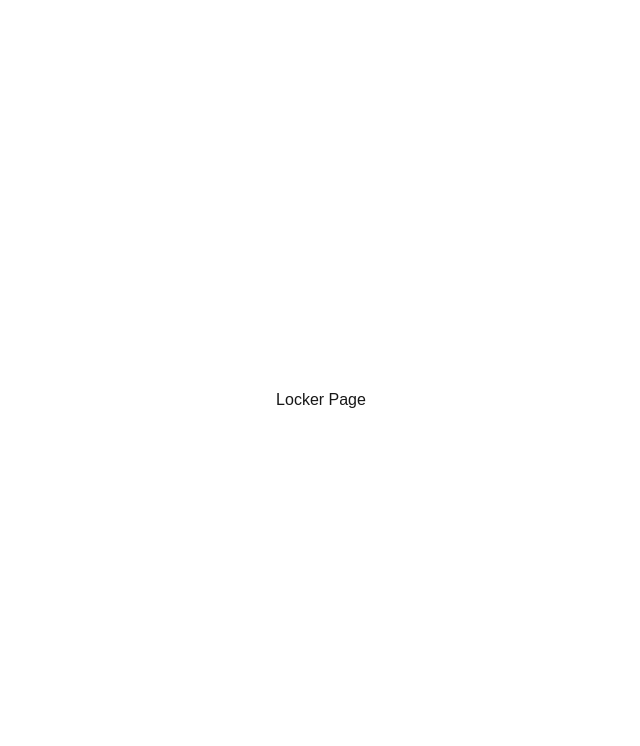
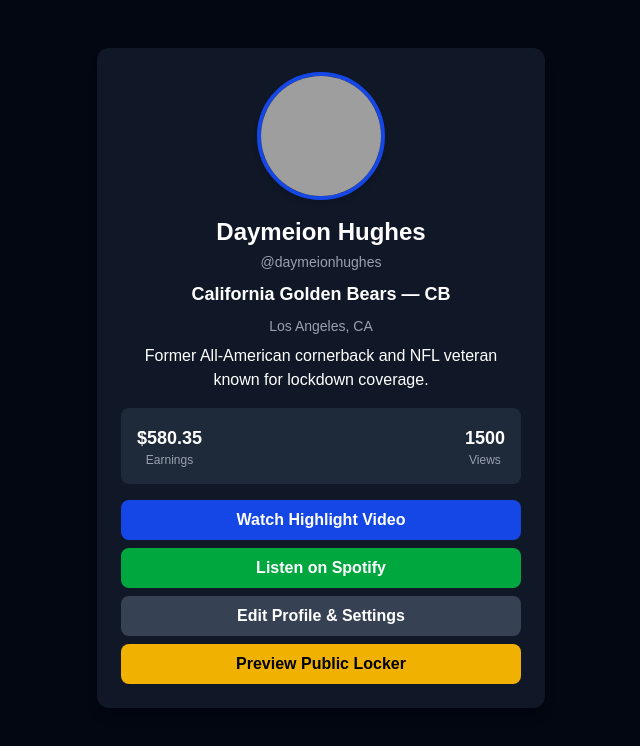
Before and after one commit to Daymeiion/bltz, a Next.js app: page / in a window 1280 px wide. Shown: the top 746 px of the page, without its empty margins (319-959 px from the left). Built offline with nearby package versions, Linux system fonts and the light colour scheme; grey boxes are pictures that could not be loaded.

Commit message:
Set dashboard page as homepage

```diff
--- a/src/app/page.tsx
+++ b/src/app/page.tsx
@@ -1,3 +1,64 @@
-export default function LockerPage() {
-  return <main className="flex min-h-screen items-center justify-center">Locker Page</main>;
+import players from '@/data/bltz_mock_players.json';
+
+const athlete = players[0]; // Simulate logged-in user
+
+export default function DashboardPage() {
+  return (
+    <main className="min-h-screen bg-gray-950 text-white flex flex-col items-center p-4">
+      <div className="w-full max-w-md bg-gray-900 rounded-xl shadow-lg p-6 mt-8">
+        <div className="flex flex-col items-center">
+          <img
+            src={athlete.image_url}
+            alt={athlete.display_name}
+            className="w-32 h-32 rounded-full object-cover border-4 border-blue-700 shadow-md mb-4"
+          />
+          <h1 className="text-2xl font-bold mb-1">{athlete.display_name}</h1>
+          <p className="text-sm text-gray-400 mb-2">@{athlete.username}</p>
+          <p className="text-lg font-semibold mb-2">{athlete.team} &mdash; {athlete.position}</p>
+          <p className="text-sm text-gray-400 mb-2">{athlete.hometown}</p>
+          <p className="text-center text-base mb-4">{athlete.bio}</p>
+        </div>
+        <div className="flex justify-between items-center bg-gray-800 rounded-lg p-4 mb-4">
+          <div className="text-center">
+            <div className="text-lg font-bold">${athlete.earnings.toFixed(2)}</div>
+            <div className="text-xs text-gray-400">Earnings</div>
+          </div>
+          <div className="text-center">
+            <div className="text-lg font-bold">{athlete.view_count}</div>
+            <div className="text-xs text-gray-400">Views</div>
+          </div>
+        </div>
+        <div className="flex flex-col gap-2">
+          <a
+            href={athlete.highlight_url}
+            target="_blank"
+            rel="noopener noreferrer"
+            className="w-full bg-blue-700 hover:bg-blue-800 text-white font-semibold py-2 rounded-lg text-center transition"
+          >
+            Watch Highlight Video
+          </a>
+          <a
+            href={athlete.spotify_url}
+            target="_blank"
+            rel="noopener noreferrer"
+            className="w-full bg-green-600 hover:bg-green-700 text-white font-semibold py-2 rounded-lg text-center transition"
+          >
+            Listen on Spotify
+          </a>
+          <a
+            href="/settings"
+            className="w-full bg-gray-700 hover:bg-gray-800 text-white font-semibold py-2 rounded-lg text-center transition"
+          >
+            Edit Profile & Settings
+          </a>
+          <a
+            href={`/locker/${athlete.username}`}
+            className="w-full bg-yellow-500 hover:bg-yellow-600 text-black font-semibold py-2 rounded-lg text-center transition"
+          >
+            Preview Public Locker
+          </a>
+        </div>
+      </div>
+    </main>
+  );
 }
```
